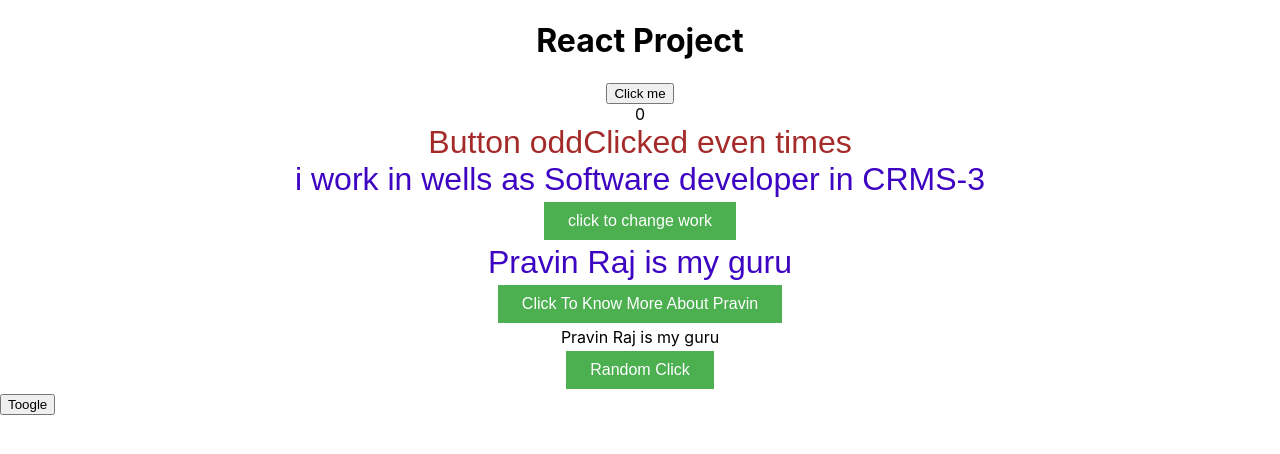
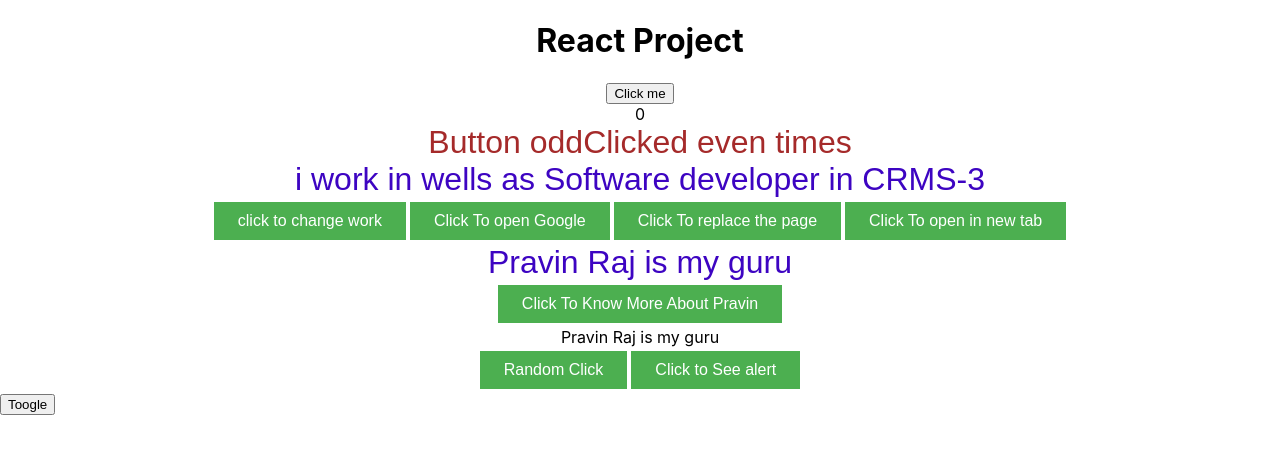
Before and after one commit to skysuraj12/reactlearning, a React (Create React App) app: page / in a window 1280 px wide. Shown: the top 454 px of the page. Built offline with nearby package versions, Linux system fonts and the light colour scheme.

Commit message:
second_commit

```diff
--- a/src/ButtonTwo.js
+++ b/src/ButtonTwo.js
@@ -12,6 +12,10 @@
         setWord(!word)
     }
 
+    const clickHandleAlert = () => {
+        alert("Your messing with te wrong person")
+    }
+
     return (
         <>
             <div className="work">
@@ -23,6 +27,7 @@
                 {word ? 'Pravin Raj is my friend' : 'Pravin Raj is my guru'}
             </div>
             <button className="btn1" onClick={clickHandle}>Random Click</button>
+            <button className="btn1" onClick={clickHandleAlert}>Click to See alert</button>
         </>
     )
 }
--- a/src/SecondChild.js
+++ b/src/SecondChild.js
@@ -7,8 +7,12 @@
     const [setName, updateName] = useState(work)
     const [setDpt, updateDpr] = useState(depart)
     const [setgrp, updategrp] = useState(group)
-    const [st, ch] = useState(false)
 
+    const openNewTab = () => {
+        setTimeout(function () {
+            window.open('https://google.com') //this by default opens a new window
+        }, 1000);
+    }
 
     const handleClick = () => {
         updateName('WellsFargo')
@@ -21,6 +25,9 @@
                 i work in {setName} as {setDpt} in {setgrp}
             </div>
             <button className="btn1" onClick={handleClick}>click to change work</button>
+            <button className="btn1" onClick={event => window.location.href = 'https://www.google.com/'}>Click To open Google</button>
+            <button className="btn1" onClick={event => window.location.replace('https://codefrontend.com')}>Click To replace the page</button>
+            <button className="btn1" onClick={openNewTab}>Click To open in new tab</button>
             <ButtonTwo />
         </>
     )
```
